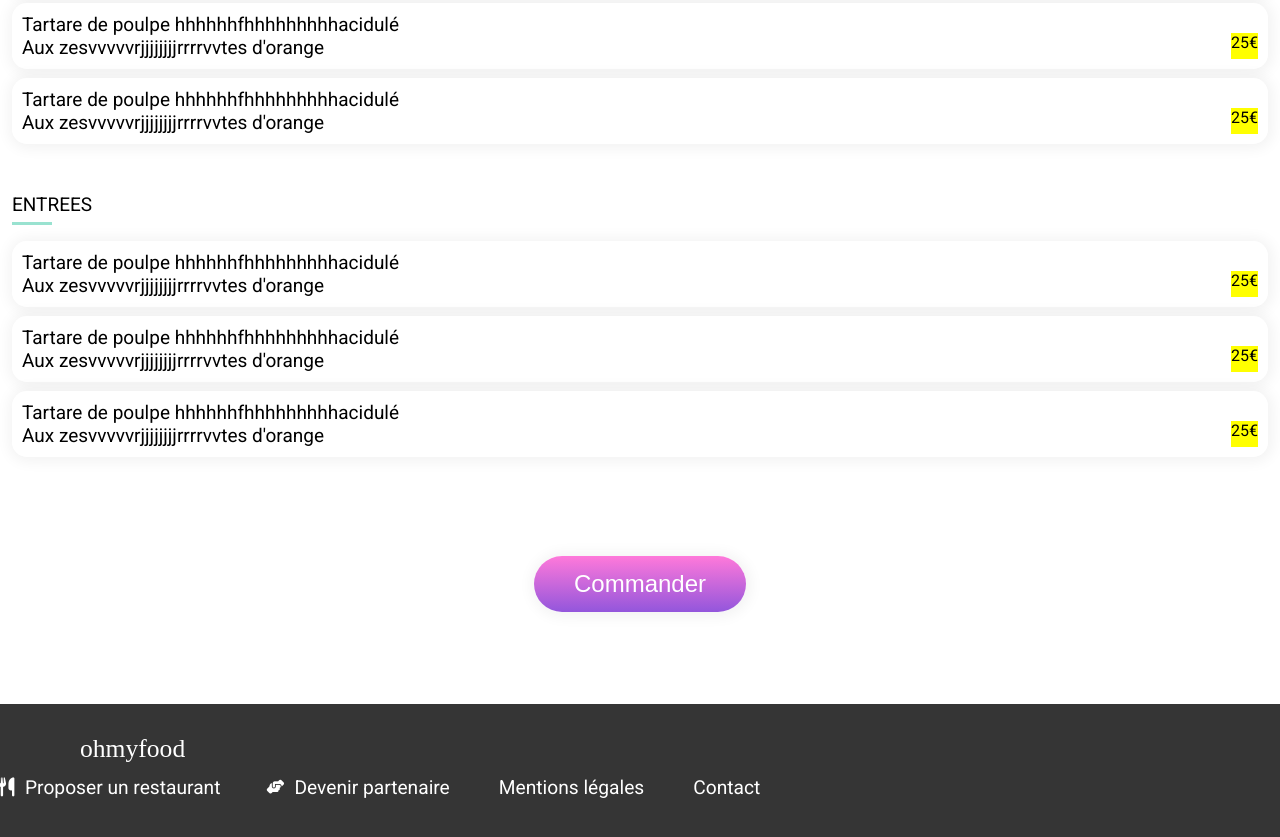
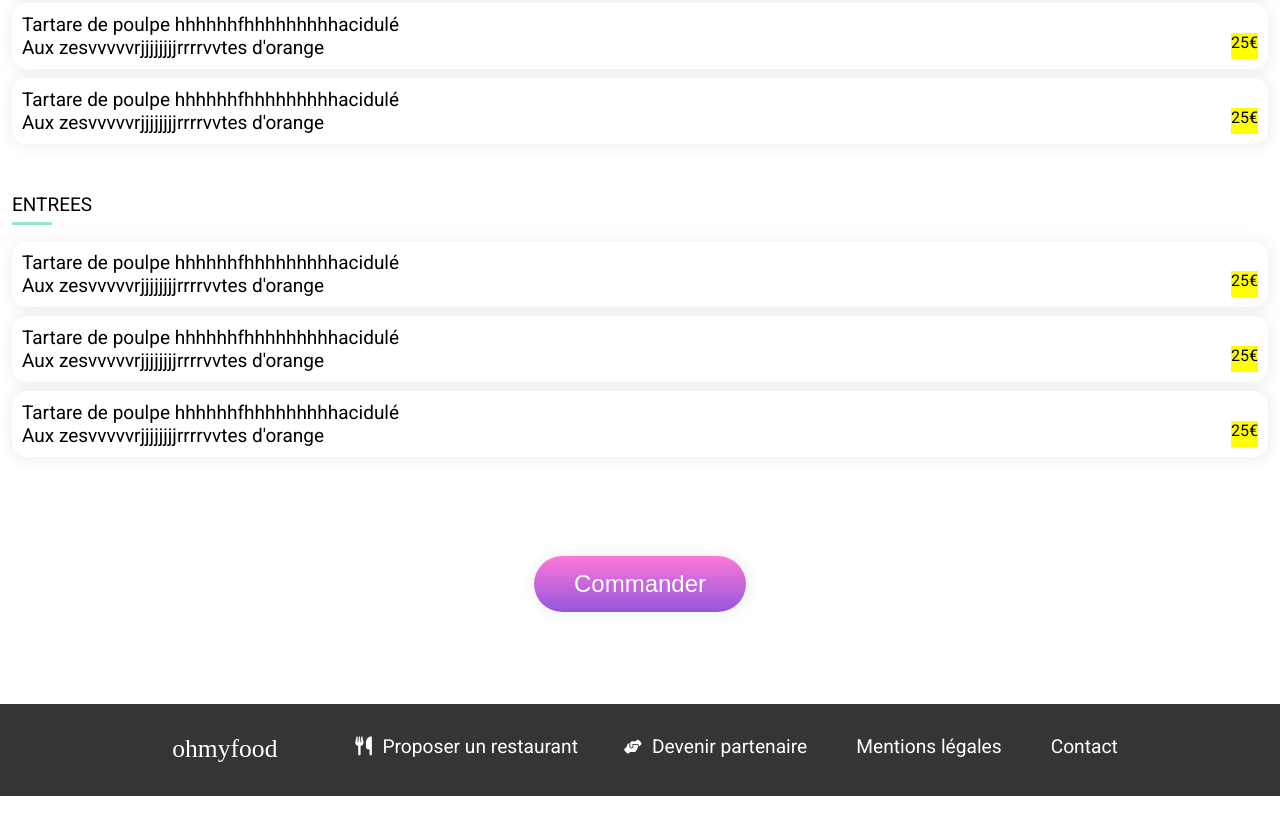
Before and after one commit to maiinawa/maitenina_3_20112020, a website: page a-la-francaise.html in a window 1280 px wide. Shown: the part 1420-2257 px from the top of the page. After the commit the page ends 2216 px from the top, so only its background shows below. Drawn offline with Linux system fonts and the light colour scheme; a web font is replaced by a local one.

Commit message:
fix html footer

```diff
--- a/a-la-francaise.html
+++ b/a-la-francaise.html
@@ -234,7 +234,7 @@
         </main>
 
         <footer>
-            <section class="footer-content">
+            <section class="footer__content">
                 <p class="footer__elements__bold">ohmyfood</p>
 
                 <ul class="fa-ul">
--- a/sass/base/base.scss
+++ b/sass/base/base.scss
@@ -34,7 +34,7 @@ body {
   margin: 0;
   padding: 0;
 
-  font-size: 100%;
+  font-size: 16px;
   font-family: "Roboto", sans-serif;
 }
 
```
Also changed, not shown: la-note-enchantee.html (+1 -1 lines), la-palette-du-gout.html (+1 -1 lines), le-delice-des-sens.html (+1 -1 lines), style/style.css.
